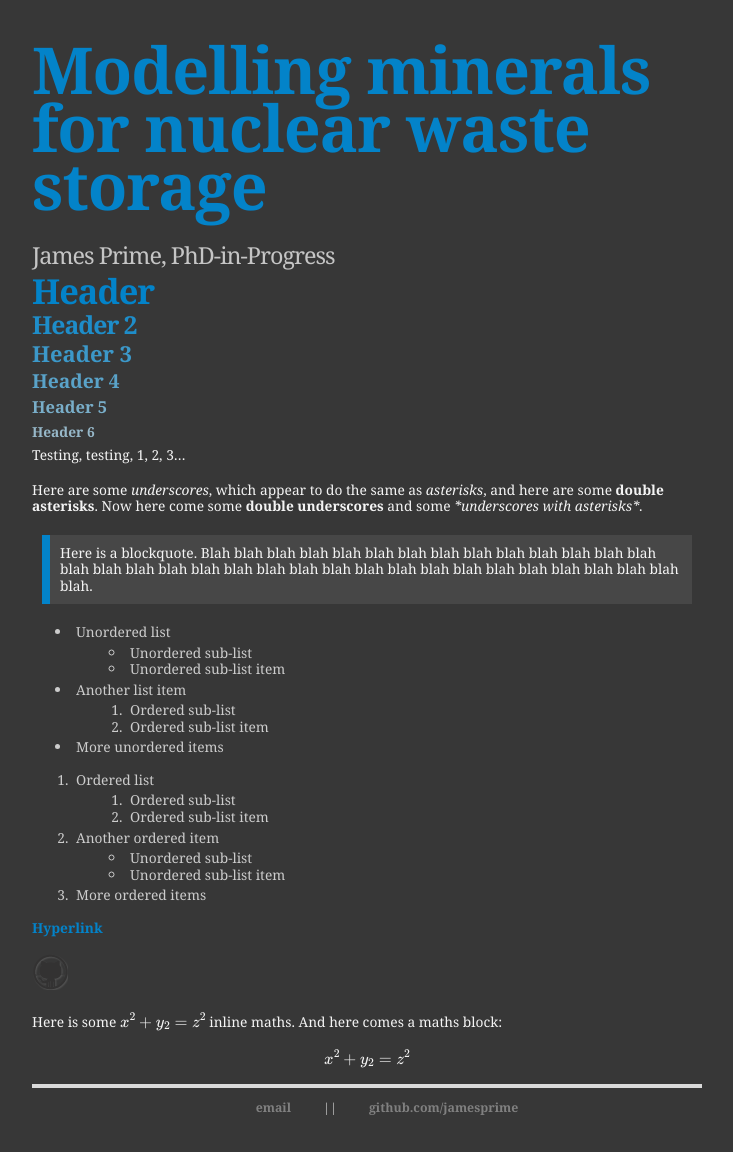
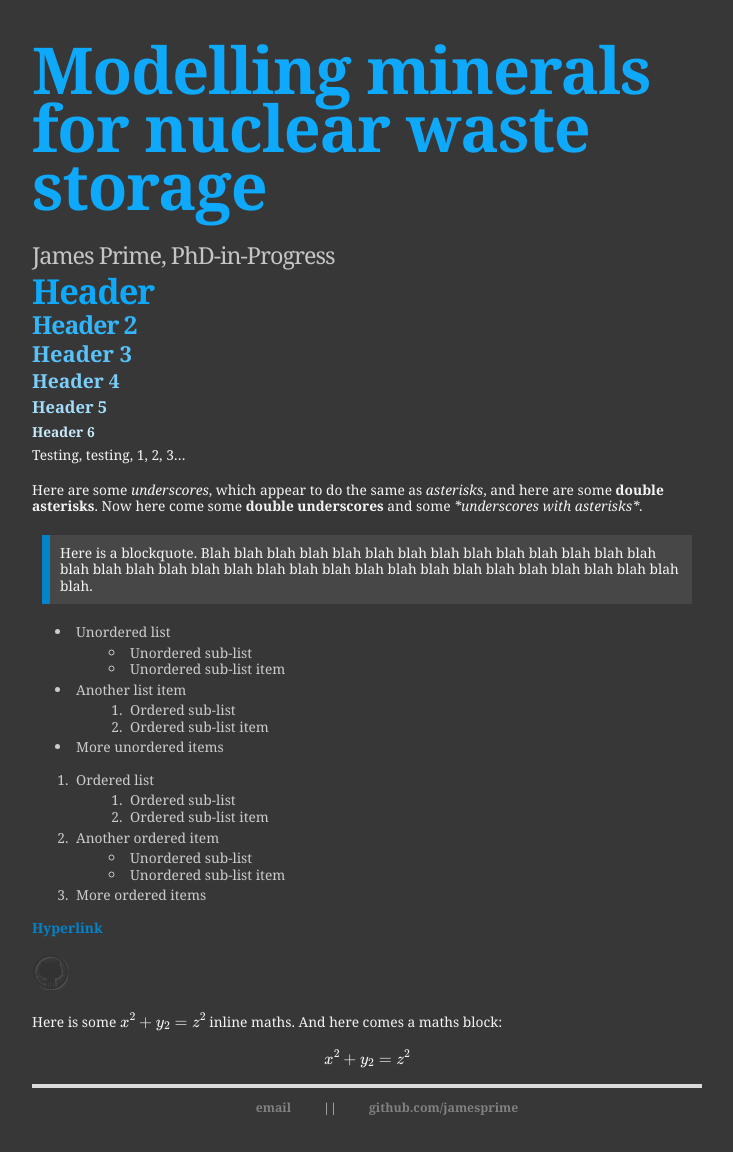
Before and after one commit to jamesprime/jamesprime.github.io, a Jekyll site: the page built from _pages/test/index.md, in a window 1280 px wide. Shown: the whole page, without its empty margins (273-1006 px from the left). Built offline with Jekyll 4.4.1, drawn with Linux system fonts in a browser that asks for light colours; nearby versions of some CDN libraries; formulas are drawn with MathJax 3.

Commit message:
Updated _sass/uberduper.scss
First attempt to improve contrast of uberduper-esque heading colours, based on tests at http://webaim.org/resources/contrastchecker/

```diff
--- a/_sass/uberduper.scss
+++ b/_sass/uberduper.scss
@@ -12,19 +12,19 @@ body {
 }
 
 h1 {
-    color: #0383c9;
+    color: #0fa9fb; // Originally #0383c9; changed based on contrast-related recommendations from http://webaim.org/resources/contrastchecker/
     font-size: 2.5em; // Originally 4.7em; default is 2em
     letter-spacing: -1px;
     margin: .5em 0;
     // padding: 30px 0 0 0;
 
     a {
-        color: #0383c9;
+        color: #0fa9fb; // Originally #0383c9; changed based on contrast-related recommendations from http://webaim.org/resources/contrastchecker/
         text-transform: none;
 
         &:hover {
             // color: #fba919;
-            color: #0383c9;
+            color: #0fa9fb; // Originally #0383c9; changed based on contrast-related recommendations from http://webaim.org/resources/contrastchecker/
             text-shadow: 1px 1px 10px #808080;
         }
     }
@@ -32,7 +32,7 @@ h1 {
 
 h2 {
     // border-bottom: 1px dashed #e5e5e5;
-    color: #1E8DC9;
+    color: #32B5FB; // Originally #1E8DC9; changed based on contrast-related recommendations from http://webaim.org/resources/contrastchecker/
     font-size: 1.8em; // Originally 1.7em; default is 1.5em
     font-weight: bold;
     letter-spacing: -1px;
@@ -42,7 +42,7 @@ h2 {
 
 h3 {
     // border-bottom: 1px dotted #e5e5e5;
-    color: #3C98C9; // Originally #fba919
+    color: #58C2FB; // Originally #fba919, then #3C98C9
     font-size: 1.6em; // Originally 1.4em; default is 1.17em
     font-weight: bold;
     margin: .5em 0; // Originally 10px 0 8px
@@ -50,19 +50,19 @@ h3 {
 }
 
 h4 {
-    color: #5AA3C9; // Originally #23af4c
+    color: #7DCFFB; // Originally #23af4c, then #5AA3C9
     font-size: 1.4em; // Default is 1em
     margin: .5em 0;
 }
 
 h5 {
-    color: #79AEC9;
+    color: #A3DDFB; // Originally #79AEC9
     font-size: 1.2em; // Default is .83em
     margin: .5em 0;
 }
 
 h6 {
-    color: #97B8C9;
+    color: #C9EAFB; // Originally #97B8C9
     font-size: 1em; // Default is .67em
     margin: .5em 0;
 }
```
